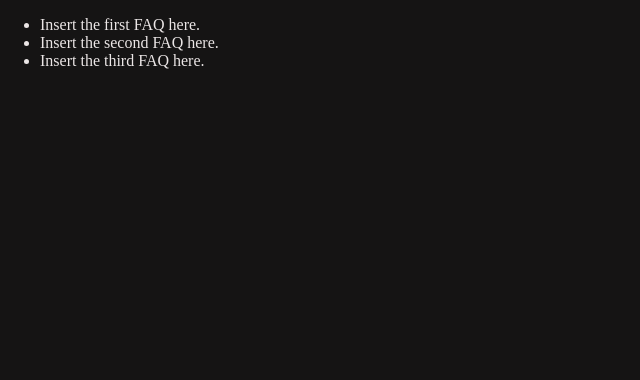
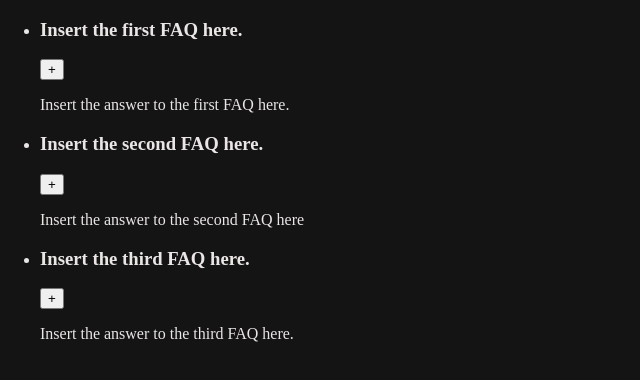
Before and after one commit to sreeyu/accordion, a React (Create React App) app: page / in a window 1280 px wide. Shown: the top 380 px of the page, without its empty margins (0-640 px from the left). Built offline with nearby package versions, Linux system fonts and the light colour scheme.

Commit message:
Add FAQ component

```diff
--- a/src/App.jsx
+++ b/src/App.jsx
@@ -1,5 +1,5 @@
 import React from "react";
-import Questions from "./components/Questions";
+import Faq from "./components/Faq";
 
 const questions = [
   {
@@ -22,7 +22,7 @@ const questions = [
 function App() {
   return (
     <div className="App">
-      <Questions questions={questions} />
+      <Faq questions={questions} />
     </div>
   );
 }
--- /dev/null
+++ b/src/components/Faq.jsx
@@ -0,0 +1,16 @@
+import React from "react";
+import Questions from "./Questions";
+
+function Faq(props){
+
+    const content = props.questions.map((question) =>
+    <Questions key={question.id} qs={question.title} info={question.info} />)
+
+    return(
+        <ul>
+            {content}
+        </ul>
+    );
+};
+
+export default Faq;
--- a/src/components/Questions.jsx
+++ b/src/components/Questions.jsx
@@ -4,11 +4,13 @@ import styles from './Questions.module.css';
 function Questions(props){
 
     return(
-        <ul>
-            {props.questions.map((question) =>
-            <li key={question.id} >{question.title}</li>
-            )}
-        </ul>
+        <li>
+            <div>
+                <h3>{props.qs}</h3>
+                <button>+</button>
+            </div>
+            <p>{props.info}</p>
+        </li>
     );
 };
 
```
